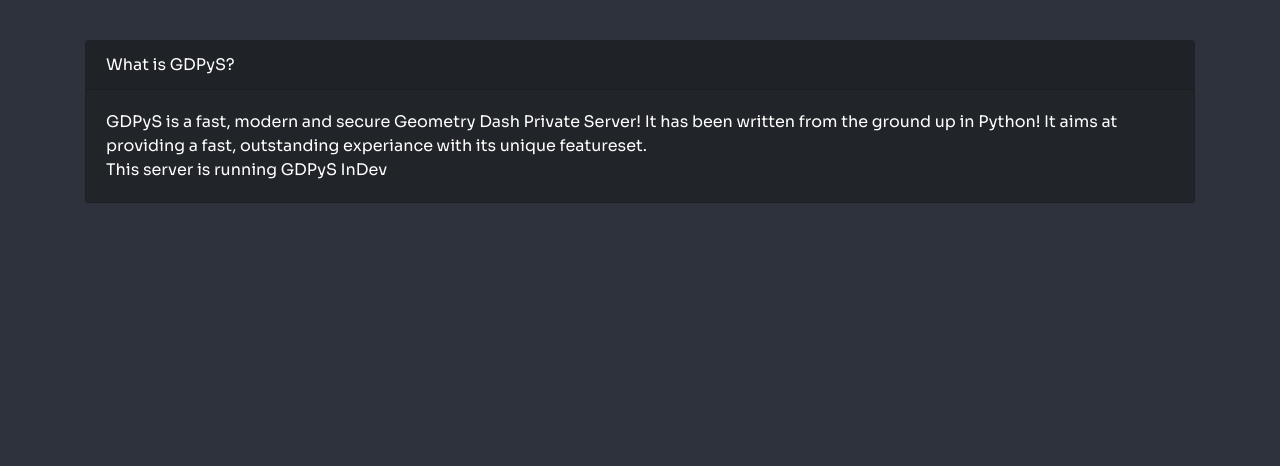
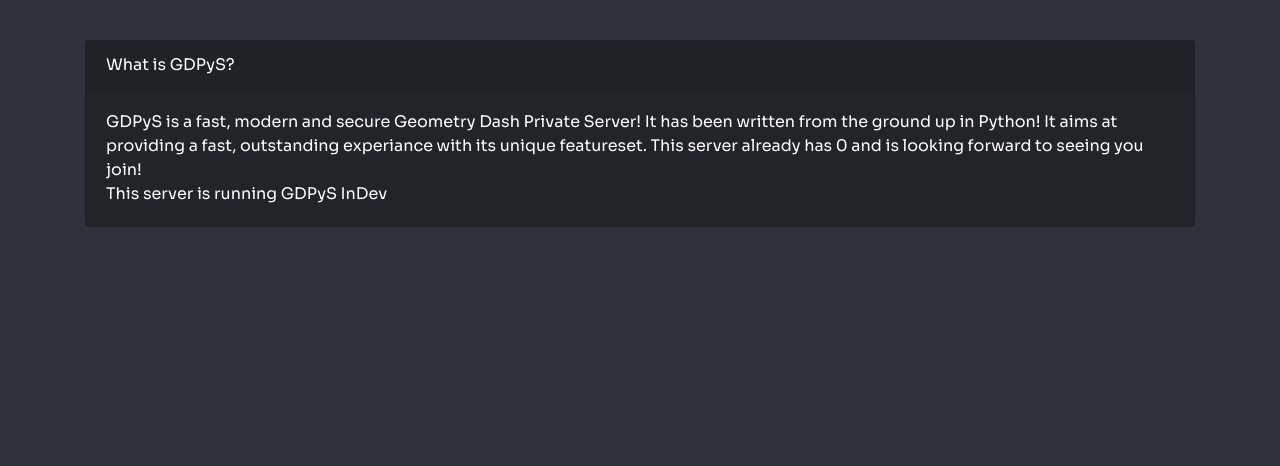
Before and after one commit to RealistikDash/GDPyS, a Flask app: page /tools/ in a window 1280 px wide. Shown: the part 340-806 px from the top of the page. Run offline with Flask 2, Linux system fonts and the light colour scheme; parts of the project's set-up code (start-up, migrations or seed data) failed here and were passed over; some libraries are stand-ins or nearby versions.

Commit message:
add server stats to home page

```diff
--- a/core/cron.py
+++ b/core/cron.py
@@ -18,6 +18,7 @@
         calculate_cp(cron_cursor)
         max_star_count_ban(cron_cursor)
         cache_comment_bans(cron_cursor)
+        cache_server_stats(cron_cursor)
         cron_cursor.close() #close it after all is done
         Log(f"Cron done! Took {round(time.end(),2)}s")
         pytime.sleep(UserConfig["CronThreadDelay"])
--- a/main.py
+++ b/main.py
@@ -286,7 +286,7 @@
 
 @ToolBlueprint.route("/")
 def HomeToolRoute():
-    return render_template("home.html", session=session, title = "Home", ver=__version__)
+    return render_template("home.html", session=session, title = "Home", ver=__version__, stats=ServerStatsCache)
 
 @ToolBlueprint.route("/login", methods=["GET", "POST"])
 def ToolsLoginRoute():
--- a/templates/home.html
+++ b/templates/home.html
@@ -8,7 +8,7 @@
         What is GDPyS?
     </div>
     <div class="card-body">
-        GDPyS is a fast, modern and secure Geometry Dash Private Server! It has been written from the ground up in Python! It aims at providing a fast, outstanding experiance with its unique featureset.<br>
+        GDPyS is a fast, modern and secure Geometry Dash Private Server! It has been written from the ground up in Python! It aims at providing a fast, outstanding experiance with its unique featureset. This server already has {{ stats["registered"] }} and is looking forward to seeing you join!<br>
         This server is running GDPyS {{ ver }}
     </div>
 </div>
```
